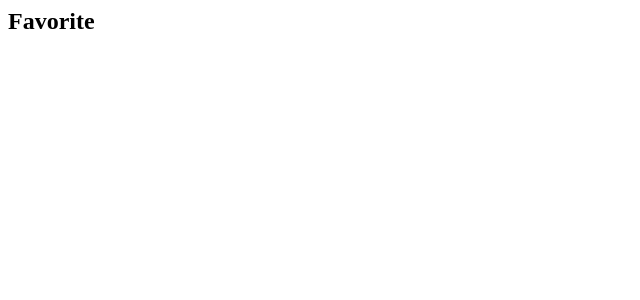
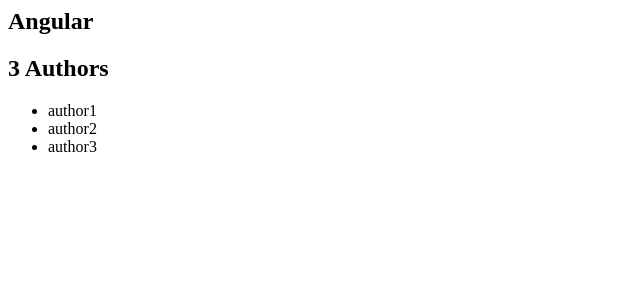
Before and after one commit to shaunkleyn/angular-crash-course, an Angular app: page / in a window 1280 px wide. Shown: the top 300 px of the page, without its empty margins (0-640 px from the left). Built offline with nearby package versions, Linux system fonts and the light colour scheme.

Commit message:
added authors

```diff
--- a/src/app/app.component.html
+++ b/src/app/app.component.html
@@ -1,3 +1,2 @@
-<link rel="stylesheet" href="https://use.fontawesome.com/releases/v5.7.0/css/all.css" integrity="sha384-lZN37f5QGtY3VHgisS14W3ExzMWZxybE1SJSEsQp9S+oqd12jhcu+A56Ebc1zFSJ" crossorigin="anonymous">
-<h2>Favorite</h2>
-<favorite></favorite>
+<h2>Angular</h2>
+<authors></authors>
--- a/src/app/app.component.ts
+++ b/src/app/app.component.ts
@@ -1,10 +1,11 @@
-import { Component, VERSION } from '@angular/core';
+import { AuthorsComponent } from './authors/authors.component';
+import { Component } from '@angular/core';
 
 @Component({
-  selector: 'my-app',
+  selector: 'app-root',
   templateUrl: './app.component.html',
-  styleUrls: [ './app.component.css' ]
+  styleUrls: ['./app.component.css']
 })
-export class AppComponent  {
-  name = 'Angular ' + VERSION.major;
+export class AppComponent {
+  title = 'authors-page';
 }
--- /dev/null
+++ b/src/app/authors.service.ts
@@ -0,0 +1,12 @@
+import { Injectable } from '@angular/core';
+
+@Injectable({
+  providedIn: 'root'
+})
+export class AuthorsService {
+
+  getAuthors() {
+    return ['author1', 'author2', 'author3'];
+  }
+  constructor() { }
+}
--- /dev/null
+++ b/src/app/authors/authors.component.ts
@@ -0,0 +1,22 @@
+import { AuthorsService } from './../authors.service';
+import { Component, OnInit } from '@angular/core';
+
+@Component({
+  selector: 'authors',
+  template: `
+  <h2>{{authors.length}} Authors</h2>
+  <ul>
+  <li *ngFor="let author of authors">
+    {{author}}
+  </li>
+  </ul>`
+})
+export class AuthorsComponent implements OnInit {
+ authors: string[];
+  constructor(service: AuthorsService) {
+    this.authors = service.getAuthors();
+  }
+
+  ngOnInit(): void {
+  }
+}
--- a/src/index.html
+++ b/src/index.html
@@ -1 +1 @@
-<my-app>loading</my-app>
+<app-root></app-root>
```
Also changed, not shown: src/app/app.module.ts (+5 -2 lines), src/app/authors/authors.component.css (added).
